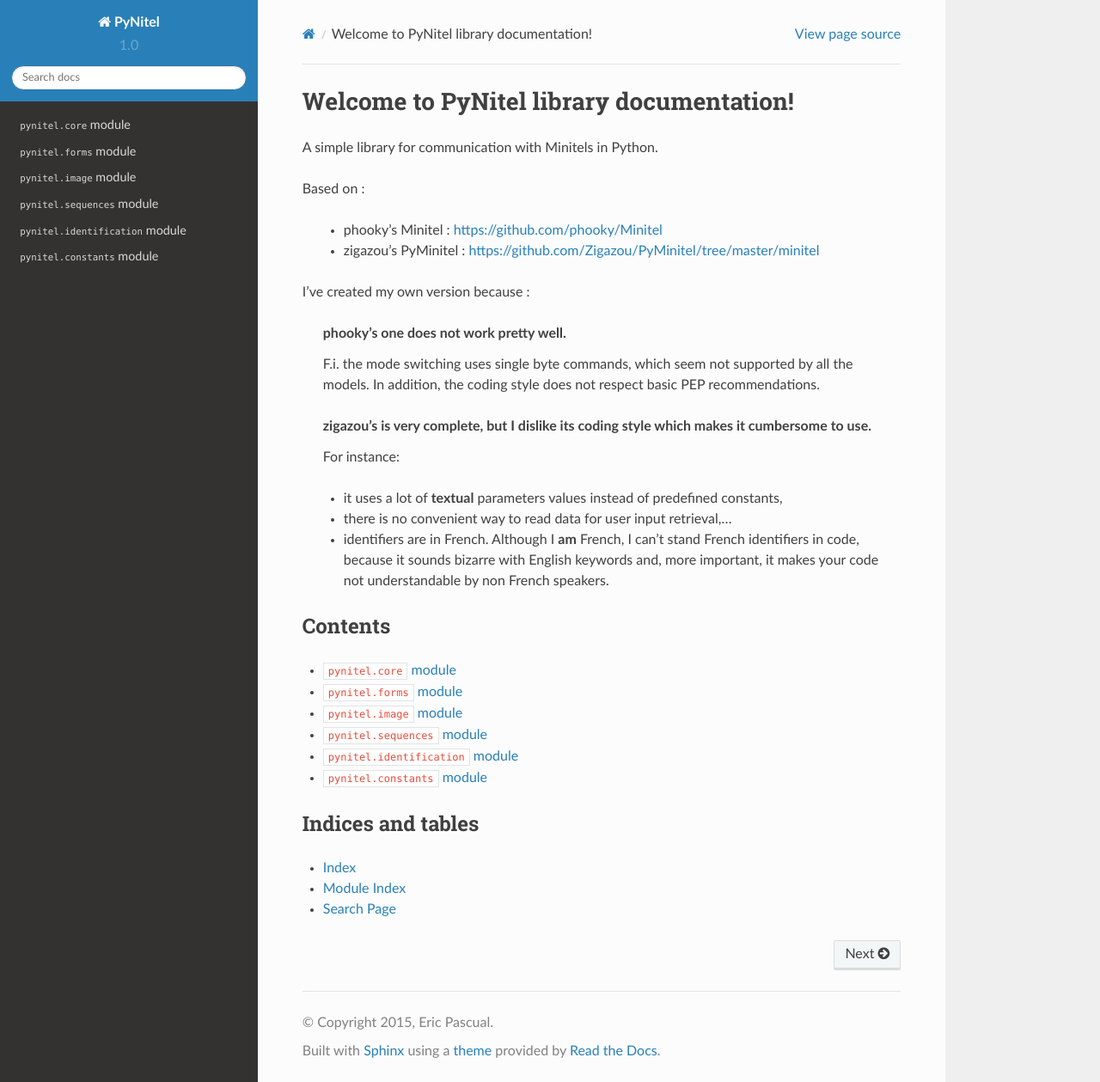
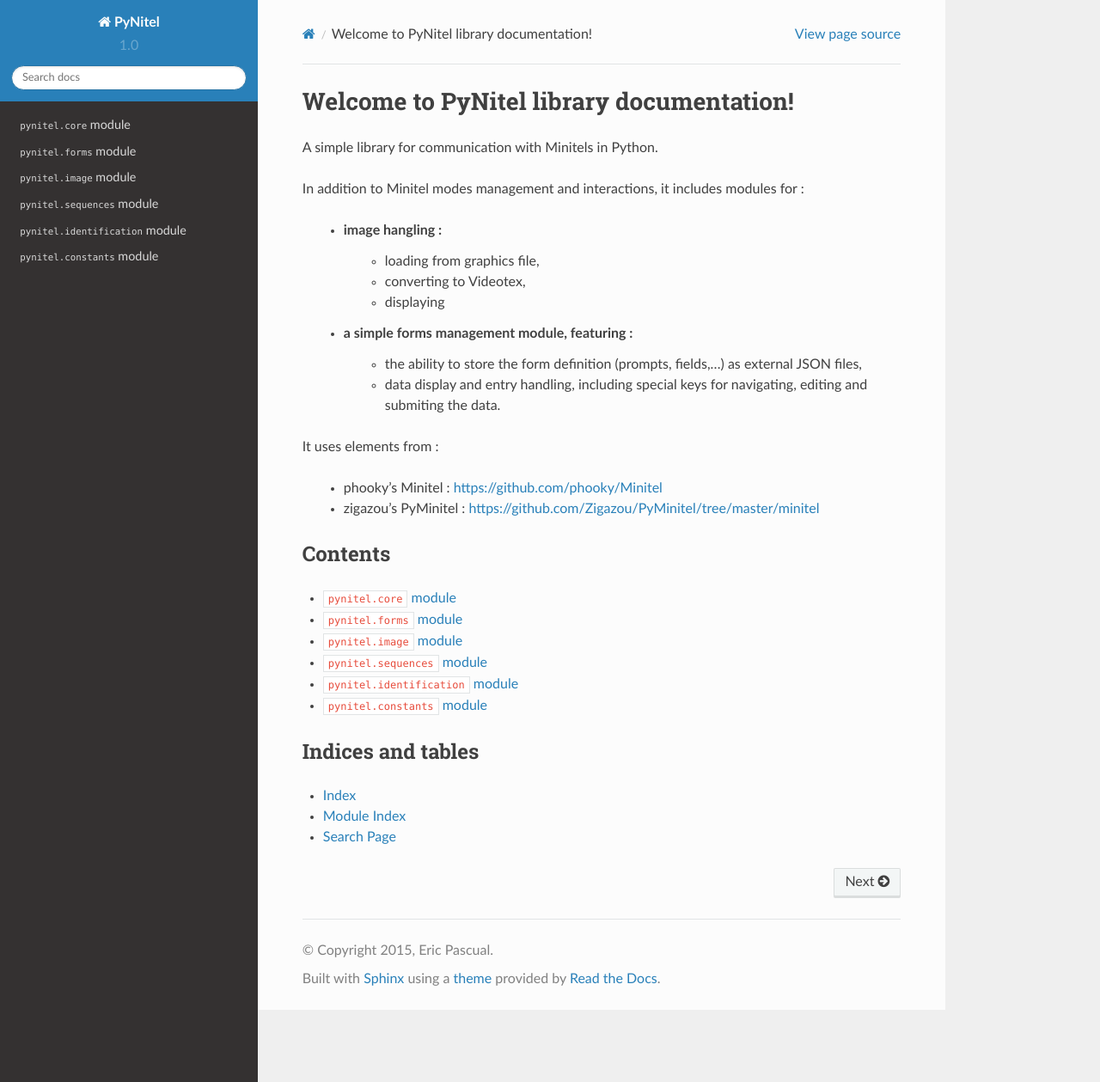
Before and after one commit to pobot-pybot/pybot-minitel, a Sphinx documentation site: the page built from doc/source/index.rst, in a window 1280 px wide and 1259 px high. Shown: the whole window at 86% size. Built offline with Sphinx 7.4.7 and the Read the Docs theme 2.0.0, drawn with Linux system fonts in a browser that asks for light colours.

Commit message:
presentation revisited

```diff
--- a/doc/source/index.rst
+++ b/doc/source/index.rst
@@ -4,28 +4,22 @@
 
 A simple library for communication with Minitels in Python.
 
-Based on :
+In addition to Minitel modes management and interactions, it includes modules for :
+
+    - image hangling :
+        - loading from graphics file,
+        - converting to Videotex,
+        - displaying
+    - a simple forms management module, featuring :
+        - the ability to store the form definition (prompts, fields,...) as external
+          JSON files,
+        - data display and entry handling, including special keys for
+          navigating, editing and submiting the data.
+
+It uses elements from :
 
     - phooky's Minitel : https://github.com/phooky/Minitel
     - zigazou's PyMinitel : https://github.com/Zigazou/PyMinitel/tree/master/minitel
-
-I've created my own version because :
-
-    .. rubric:: phooky's one does not work pretty well.
-
-    F.i. the mode switching uses single byte commands, which seem not supported by all the models.
-    In addition, the coding style does not respect basic PEP recommendations.
-
-    .. rubric:: zigazou's is very complete, but I dislike its coding style which makes it
-       cumbersome to use.
-
-    For instance:
-
-    - it uses a lot of **textual** parameters values instead of predefined constants,
-    - there is no convenient way to read data for user input retrieval,...
-    - identifiers are in French. Although I **am** French, I can't stand
-      French identifiers in code, because it sounds bizarre with English keywords and, more important,
-      it makes your code not understandable by non French speakers.
 
 Contents
 --------
```
